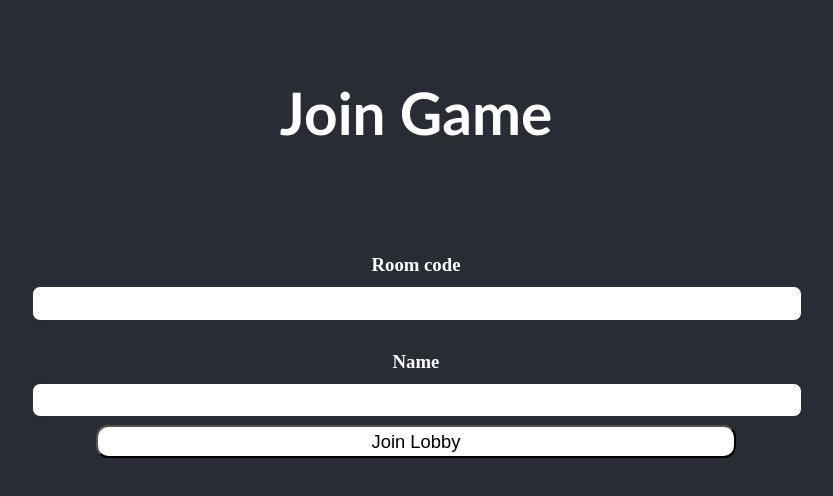
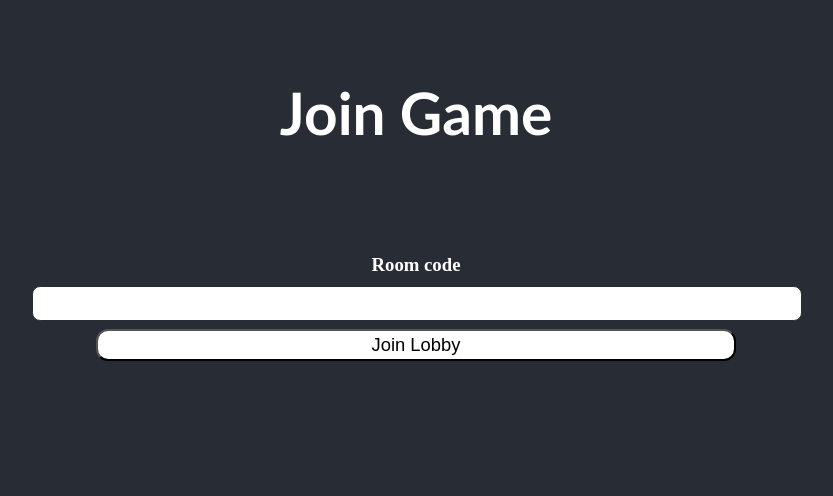
Before and after one commit to mafia-rust/mafia, a React (Create React App) app in the folder mafia_client/: page / in a window 1280 px wide. Both pictures are taken after a click on the button "Join". Shown: the top 496 px of the page, without its empty margins (224-1057 px from the left). Built offline with nearby package versions, Linux system fonts and the light colour scheme.

Commit message:
removed name field from join menu

```diff
--- a/mafia_client/src/openMenus/JoinMenu.js
+++ b/mafia_client/src/openMenus/JoinMenu.js
@@ -56,16 +56,6 @@ export class JoinMenu extends React.Component {
                     }}
                 />
             </div>
-            <div className="input-box">
-                <h3 className="input-box-label">{translate("menu.join.field.name")}</h3>
-                <input className="input-field" type="text" value={this.state.name}
-                    onChange={(e)=>{this.setName(e.target.value)}}
-                    onKeyUp={(e)=>{
-                        if(e.key === 'Enter')
-                            gameManager.name = this.state.name;
-                    }}
-                />
-            </div>
             <button className="button jm-button" onClick={()=>{this.joinGameButton()}}>
                 {translate("menu.join.button.join")}
             </button>
```
